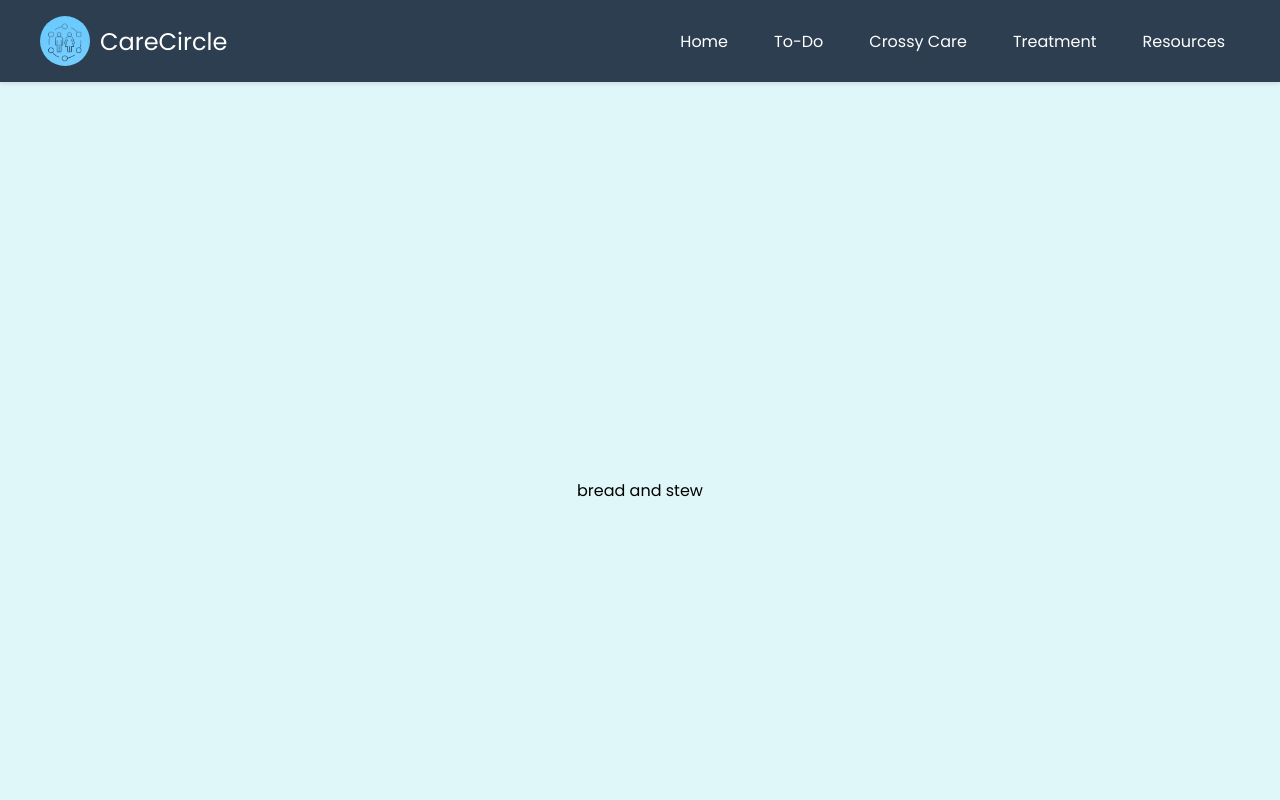
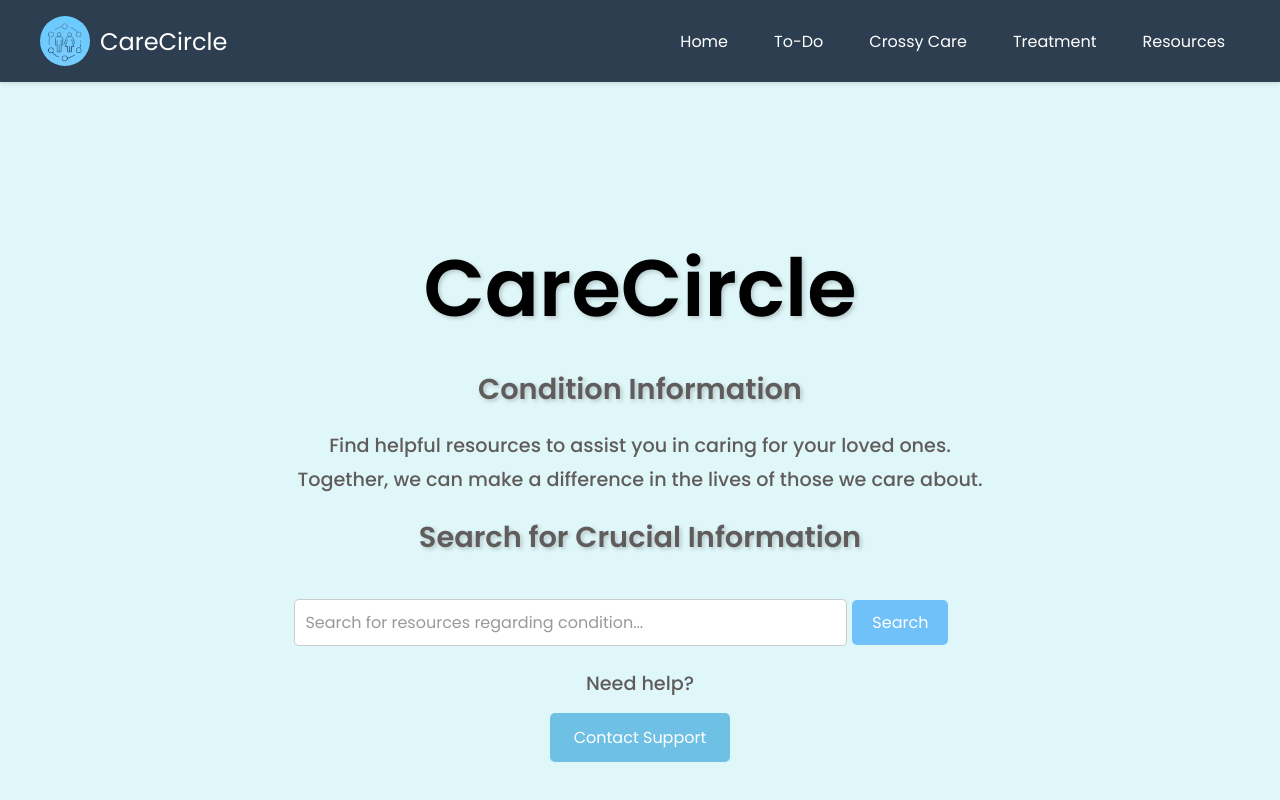
Before and after one commit to emiko47/CareCircle, a React (Create React App) app in the folder carecircle/: page /Resources in a window 1280 px wide. Built offline with nearby package versions, Linux system fonts and the light colour scheme.

Commit message:
done with resources page

```diff
--- a/carecircle/src/pages/Resources.js
+++ b/carecircle/src/pages/Resources.js
@@ -1,12 +1,68 @@
 import React, { useRef, useState } from 'react';
 
+import '../styles/resources.css';
 
-
+import {Heading} from '@chakra-ui/react'
 
 
 const Resources = () => {
+    const [query, setQuery] = useState('');
+    const [results, setResults] = useState([]);
+
+    const handleSearch = async (e) => {
+      e.preventDefault();
+      if (query.trim() === '') {
+        return;
+      }
+      const response = await fetch(
+        `https://api.duckduckgo.com/?q=${query}&format=json`
+      );
+      const data = await response.json();
+      setResults(data.RelatedTopics);
+
+    };
+
+
     return (
-      <div className ='test'>bread and stew</div>
+      <div className='fullpage-resources'>
+           <Heading as="h1" size="2xl" style={{margin: '20px 0px 0px 0px', color: 'black', textShadow: '2px 2px 4px rgba(0, 0, 0, 0.2)', fontSize: '5rem'}}>CareCircle</Heading>
+        <div>
+          <Heading as="h2" size="l" style={{margin: '20px', color: '#605c5c', textShadow: '2px 2px 4px rgba(0, 0, 0, 0.2)'}}>Condition Information</Heading>
+          <p>Find helpful resources to assist you in caring for your loved ones.</p>
+          <p>Together, we can make a difference in the lives of those we care about.</p>
+        </div>
+
+        <div >
+        <Heading as="h2" size="l" style={{margin: '20px', color: '#605c5c', textShadow: '2px 2px 4px rgba(0, 0, 0, 0.2)'}}>Search for Crucial Information</Heading>
+        <form onSubmit={handleSearch}>
+          <input
+            type='text'
+            placeholder='Search for resources regarding condition...'
+            value={query}
+            onChange={(e) => setQuery(e.target.value)}
+            style={{ padding: '10px', width: '80%', margin: '20px 0', fontSize: '1rem' }}
+          />
+           <button type="submit" style={{ padding: '10px 20px', fontSize: '1rem', color: '#fff', backgroundColor: '#70C0F9', border: 'none', borderRadius: '5px', cursor: 'pointer' }}>
+            Search
+          </button>
+        </form>
+
+        <div className='results' style={{display:'flex', flexDirection: 'column', alignItems: 'center'}}>
+          {results.filter(results => results && results.FirstURL && results.Text).map((result, index) => (
+            <div key={index} style={{ margin: '10px 0' }}>
+              <i className='fa-solid fa-link'></i>
+              <a href={result.FirstURL} target='_blank' rel='noopener noreferrer'  style={{  }}>
+                {result.Text}
+              </a>
+              </div>
+          ))}
+        </div>
+        <div  style={{display:'flex', flexDirection: 'column', alignItems: 'center'}} >
+          <p>Need help?</p>
+          <button>Contact Support</button>
+        </div>
+      </div>
+      </div>
     );
   }
 
```
